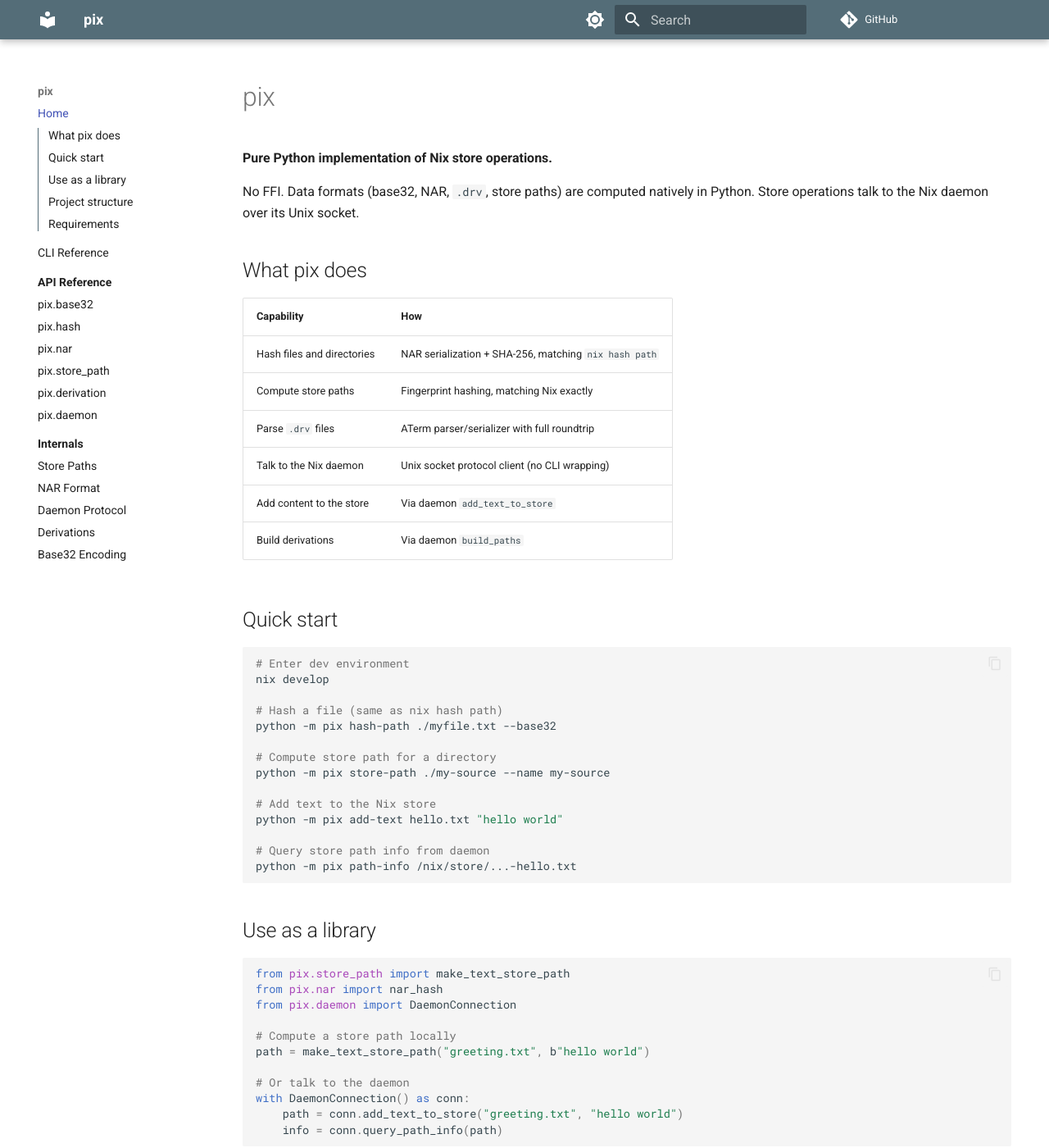
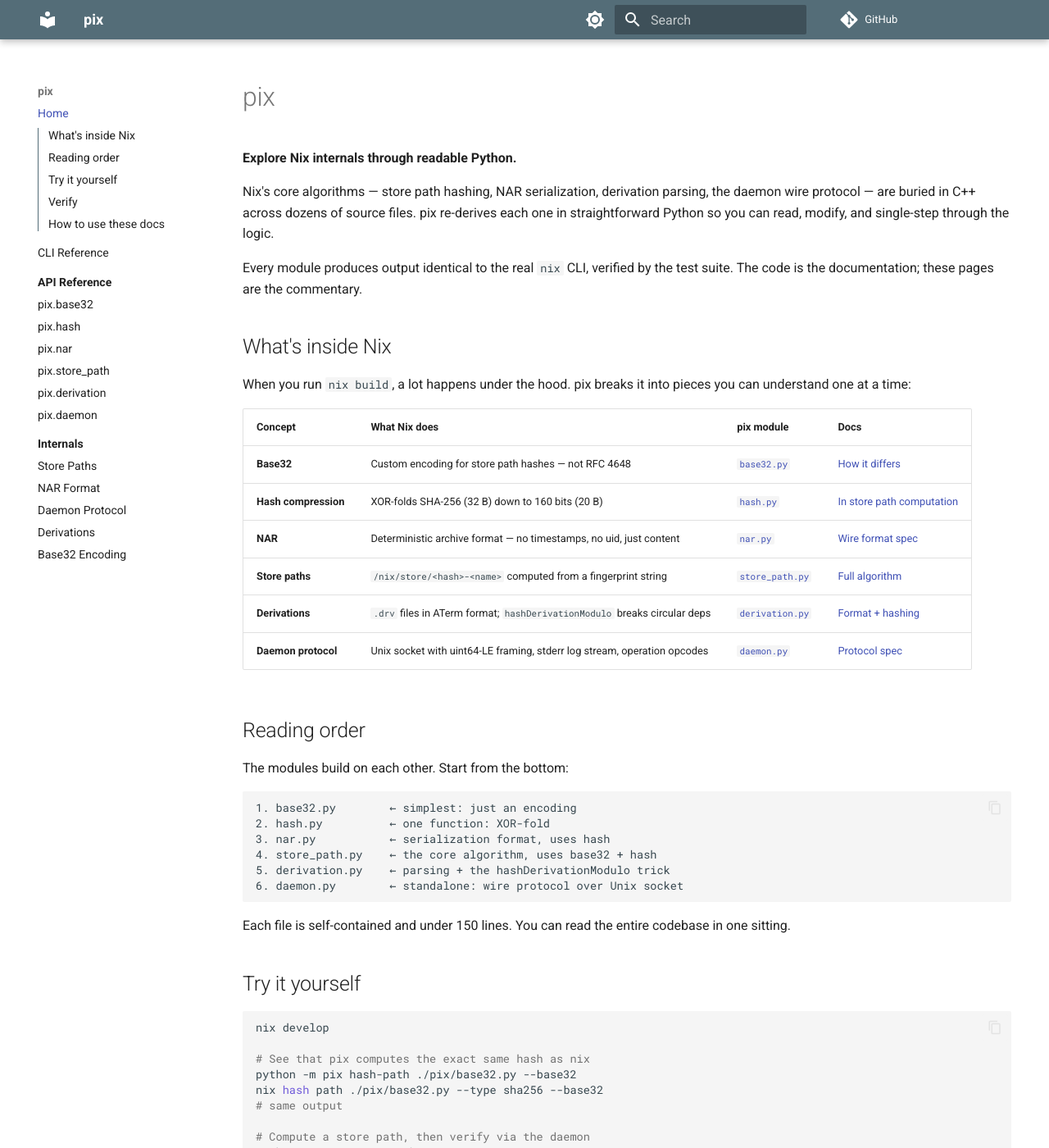
Before and after one commit to jhhuh/pix, an MkDocs documentation site: the page built from docs/index.md, in a window 1280 px wide and 1400 px high. Shown: the whole window at 82% size. Built offline with MkDocs 1.6.1 and Material for MkDocs 9.7.7, drawn with Linux system fonts in a browser that asks for light colours; comment, search, counter and statistics services are not loaded; some of the changed text lies outside the part shown.

Commit message:
Reframe as educational project for exploring Nix internals
The purpose of pix is to understand Nix internals through readable
Python, not to be a production tool. Updated everything to reflect this:

- README: "Explore Nix internals through readable Python", reading
  order table showing what you'll learn from each file
- CLAUDE.md: "Priority: readability over performance", educational
  framing
- Source code: added Nix source file references (hash.cc, archive.cc,
  store-api.cc, derivations.cc, daemon.cc), explanatory comments on
  *why* Nix does things (XOR-fold vs truncation, sorted dirs for
  determinism, hashDerivationModulo breaking circular deps, etc.)
- Docs: internals section reframed as "the question it answers",
  big-picture nix-build flow walkthrough, API index with line counts

````diff
--- a/docs/api/index.md
+++ b/docs/api/index.md
@@ -1,47 +1,36 @@
 # API Reference
 
-pix is a pure Python library with no external dependencies. All modules use only the Python standard library.
+Each module is a self-contained, readable implementation of one Nix concept. No external dependencies — stdlib only.
 
 ## Modules
 
-| Module | Purpose |
-|--------|---------|
-| [`pix.base32`](base32.md) | Nix base32 encode/decode |
-| [`pix.hash`](hash.md) | SHA-256 digest, XOR-fold compression |
-| [`pix.nar`](nar.md) | NAR archive serialization and hashing |
-| [`pix.store_path`](store_path.md) | Store path computation |
-| [`pix.derivation`](derivation.md) | `.drv` ATerm file parsing and serialization |
-| [`pix.daemon`](daemon.md) | Nix daemon Unix socket client |
-
-## Import patterns
-
-```python
-# Individual functions
-from pix.base32 import encode, decode
-from pix.hash import sha256, compress_hash
-from pix.nar import nar_serialize, nar_hash
-from pix.store_path import make_text_store_path, make_source_store_path
-from pix.derivation import parse, serialize, Derivation
-from pix.daemon import DaemonConnection
-
-# Or import modules
-from pix import base32, nar, store_path, derivation, daemon
-```
+| Module | Lines | What it implements |
+|--------|-------|--------------------|
+| [`pix.base32`](base32.md) | ~40 | The Nix base32 encoding — custom alphabet, reversed bit extraction |
+| [`pix.hash`](hash.md) | ~20 | SHA-256 wrapper + XOR-fold compression |
+| [`pix.nar`](nar.md) | ~80 | NAR archive serialization (files, dirs, symlinks) |
+| [`pix.store_path`](store_path.md) | ~70 | Store path fingerprinting for text, source, fixed-output, and derivation outputs |
+| [`pix.derivation`](derivation.md) | ~250 | ATerm parser/serializer + `hashDerivationModulo` |
+| [`pix.daemon`](daemon.md) | ~270 | Unix socket client: handshake, stderr draining, store operations |
 
 ## Dependency graph
 
-The modules form a clean dependency chain:
+```
+daemon  (standalone — wire protocol only)
 
-```
-daemon  (standalone — socket protocol only)
-  │
-main ─── store_path ─── hash
-  │         │             │
-  │         └── base32    │
-  │                       │
-  ├── nar ────────────────┘
-  │
-  └── derivation ─── hash
+store_path ─── hash
+    │            │
+    └── base32   │
+                 │
+nar ─────────────┘
+
+derivation ─── hash
 ```
 
-No circular dependencies. `daemon` is fully independent of the other modules — it speaks the wire protocol directly without needing local hash computation.
+No circular dependencies. `daemon` is fully independent — it speaks the binary protocol directly without needing local hash computation.
+
+## Reading the code
+
+The modules are designed to be read top-to-bottom. Each file starts with a docstring explaining the format or protocol, then implements it in the most straightforward way possible.
+
+If you want to understand _why_ the algorithms work the way they do, see the [Internals](../internals/index.md) section. If you want to see _how_ they're implemented, read the source — it's all in `pix/`.
--- a/docs/index.md
+++ b/docs/index.md
@@ -1,79 +1,63 @@
 # pix
 
-**Pure Python implementation of Nix store operations.**
+**Explore Nix internals through readable Python.**
 
-No FFI. Data formats (base32, NAR, `.drv`, store paths) are computed natively in Python. Store operations talk to the Nix daemon over its Unix socket.
+Nix's core algorithms — store path hashing, NAR serialization, derivation parsing, the daemon wire protocol — are buried in C++ across dozens of source files. pix re-derives each one in straightforward Python so you can read, modify, and single-step through the logic.
 
-## What pix does
+Every module produces output identical to the real `nix` CLI, verified by the test suite. The code is the documentation; these pages are the commentary.
 
-| Capability | How |
-|---|---|
-| Hash files and directories | NAR serialization + SHA-256, matching `nix hash path` |
-| Compute store paths | Fingerprint hashing, matching Nix exactly |
-| Parse `.drv` files | ATerm parser/serializer with full roundtrip |
-| Talk to the Nix daemon | Unix socket protocol client (no CLI wrapping) |
-| Add content to the store | Via daemon `add_text_to_store` |
-| Build derivations | Via daemon `build_paths` |
+## What's inside Nix
 
-## Quick start
+When you run `nix build`, a lot happens under the hood. pix breaks it into pieces you can understand one at a time:
+
+| Concept | What Nix does | pix module | Docs |
+|---------|--------------|------------|------|
+| **Base32** | Custom encoding for store path hashes — not RFC 4648 | [`base32.py`](api/base32.md) | [How it differs](internals/base32.md) |
+| **Hash compression** | XOR-folds SHA-256 (32 B) down to 160 bits (20 B) | [`hash.py`](api/hash.md) | [In store path computation](internals/store-paths.md) |
+| **NAR** | Deterministic archive format — no timestamps, no uid, just content | [`nar.py`](api/nar.md) | [Wire format spec](internals/nar-format.md) |
+| **Store paths** | `/nix/store/<hash>-<name>` computed from a fingerprint string | [`store_path.py`](api/store_path.md) | [Full algorithm](internals/store-paths.md) |
+| **Derivations** | `.drv` files in ATerm format; `hashDerivationModulo` breaks circular deps | [`derivation.py`](api/derivation.md) | [Format + hashing](internals/derivations.md) |
+| **Daemon protocol** | Unix socket with uint64-LE framing, stderr log stream, operation opcodes | [`daemon.py`](api/daemon.md) | [Protocol spec](internals/daemon-protocol.md) |
+
+## Reading order
+
+The modules build on each other. Start from the bottom:
+
+```
+1. base32.py        ← simplest: just an encoding
+2. hash.py          ← one function: XOR-fold
+3. nar.py           ← serialization format, uses hash
+4. store_path.py    ← the core algorithm, uses base32 + hash
+5. derivation.py    ← parsing + the hashDerivationModulo trick
+6. daemon.py        ← standalone: wire protocol over Unix socket
+```
+
+Each file is self-contained and under 150 lines. You can read the entire codebase in one sitting.
+
+## Try it yourself
 
 ```bash
-# Enter dev environment
 nix develop
 
-# Hash a file (same as nix hash path)
-python -m pix hash-path ./myfile.txt --base32
+# See that pix computes the exact same hash as nix
+python -m pix hash-path ./pix/base32.py --base32
+nix hash path ./pix/base32.py --type sha256 --base32
+# same output
 
-# Compute store path for a directory
-python -m pix store-path ./my-source --name my-source
-
-# Add text to the Nix store
+# Compute a store path, then verify via the daemon
+python -m pix store-path ./pix --name pix-source
 python -m pix add-text hello.txt "hello world"
-
-# Query store path info from daemon
-python -m pix path-info /nix/store/...-hello.txt
+python -m pix drv-show /nix/store/...-hello.drv
 ```
 
-## Use as a library
+## Verify
 
-```python
-from pix.store_path import make_text_store_path
-from pix.nar import nar_hash
-from pix.daemon import DaemonConnection
-
-# Compute a store path locally
-path = make_text_store_path("greeting.txt", b"hello world")
-
-# Or talk to the daemon
-with DaemonConnection() as conn:
-    path = conn.add_text_to_store("greeting.txt", "hello world")
-    info = conn.query_path_info(path)
+```bash
+pytest tests/ -v   # 28 tests, all comparing against real nix
 ```
 
-## Project structure
+## How to use these docs
 
-```
-pix/
-  base32.py           Nix base32 encode/decode
-  hash.py             SHA-256, XOR-fold compression
-  nar.py              NAR serialization + hashing
-  store_path.py       Store path computation
-  derivation.py       .drv ATerm parse/serialize
-  daemon.py           Nix daemon socket client
-  main.py             CLI
-tests/
-  test_base32.py      6 tests
-  test_nar.py         6 tests
-  test_store_path.py  5 tests
-  test_derivation.py  6 tests
-  test_daemon.py      5 tests (need running daemon)
-c/
-  main.cc             C++ reference (Nix C API)
-```
-
-## Requirements
-
-- Nix with flakes enabled
-- Python 3.12+
-- Running Nix daemon (for `daemon.py` and daemon CLI commands)
-- No pip dependencies — stdlib only
+- **[Internals](internals/index.md)** — Start here. Explains _how Nix works_ with diagrams, hex dumps, and protocol traces.
+- **[API Reference](api/index.md)** — Function signatures and usage examples for each module.
+- **[CLI Reference](cli.md)** — The `python -m pix` commands for quick experimentation.
--- a/docs/internals/index.md
+++ b/docs/internals/index.md
@@ -1,49 +1,46 @@
 # Internals
 
-How Nix works under the hood — the formats, protocols, and algorithms that pix reimplements in Python.
+How Nix actually works — the formats, protocols, and algorithms, explained through the Python code that reimplements them.
 
-These pages document the specifications that pix is built against. They're useful as standalone references for anyone working with Nix internals, not just pix users.
+Each page pairs an explanation of the concept with pointers to the pix source that implements it. Read the page, then read the code — it should click.
 
-## Topics
+## Start here
 
-| Page | What it covers |
-|------|---------------|
-| [Store Paths](store-paths.md) | How `/nix/store/<hash>-<name>` is computed |
-| [NAR Format](nar-format.md) | The Nix Archive wire format |
-| [Daemon Protocol](daemon-protocol.md) | Unix socket protocol between client and `nix-daemon` |
-| [Derivations](derivations.md) | ATerm `.drv` file format and `hashDerivationModulo` |
-| [Base32 Encoding](base32.md) | Nix base32 vs RFC 4648 |
+| Page | The question it answers |
+|------|------------------------|
+| [Store Paths](store-paths.md) | How does Nix compute `/nix/store/<hash>-<name>`? Why 32 characters? |
+| [NAR Format](nar-format.md) | What's inside a NAR archive? Why not tar? |
+| [Daemon Protocol](daemon-protocol.md) | How do `nix build` and `nix-store` talk to the daemon? |
+| [Derivations](derivations.md) | What's in a `.drv` file? How does `hashDerivationModulo` break the circular dependency? |
+| [Base32 Encoding](base32.md) | Why doesn't Nix use standard base32? What's different? |
 
-## Data flow
+## The big picture
 
-How the pieces fit together when Nix evaluates `builtins.toFile "hello.txt" "hello world"`:
+When you write `nix build nixpkgs#hello`, here's what happens at the level pix operates:
 
 ```
-1. Content: "hello world" (11 bytes)
+1. Nix evaluates the expression → produces a Derivation
 
-2. Inner hash: sha256("hello world")
-   = b94d27b9934d3e08a52e52d7da7dabfac484efe37a5380ee9088f7ace2efcde9
+2. The derivation is serialized to ATerm and written as a .drv file
+   (derivation.py can parse this back)
 
-3. Fingerprint: "text:sha256:b94d27b9...:/nix/store:hello.txt"
+3. Output paths in the .drv are computed via hashDerivationModulo:
+   - Hash the .drv with output paths blanked out
+   - Use that hash as the fingerprint for make_store_path
+   (derivation.py + store_path.py)
 
-4. Fingerprint hash: sha256(fingerprint)
-   = <32 bytes>
+4. The .drv is sent to the daemon via the Unix socket protocol
+   (daemon.py speaks this protocol)
 
-5. Compressed: XOR-fold to 20 bytes
+5. The daemon builds it:
+   - Realizes input sources (their store paths were computed
+     the same way, using NAR hashes — nar.py + store_path.py)
+   - Runs the builder
+   - Registers the output in the store database
 
-6. Encoded: Nix base32 (32 chars)
-
-7. Store path: /nix/store/<32 chars>-hello.txt
+6. You can query the result via the daemon:
+   - is_valid_path, query_path_info
+   - The NAR hash and references are recorded
 ```
 
-And when the content is actually stored:
-
-```
-8. NAR: serialize "hello world" as a regular file in NAR format
-
-9. Daemon: send AddTextToStore(name="hello.txt", content="hello world")
-   over Unix socket to nix-daemon
-
-10. Daemon computes the same store path, writes NAR to store,
-    registers path info in the database
-```
+Each step has a corresponding pix module. The code is short enough that you can trace the entire flow.
--- a/mkdocs.yml
+++ b/mkdocs.yml
@@ -1,5 +1,5 @@
 site_name: pix
-site_description: Pure Python implementation of Nix store operations
+site_description: Explore Nix internals through readable Python
 repo_url: https://github.com/jhhuh/pix
 
 theme:
````
Also changed, not shown: CLAUDE.md (+22 -33 lines), README.md (+41 -293 lines), 6 other files.
